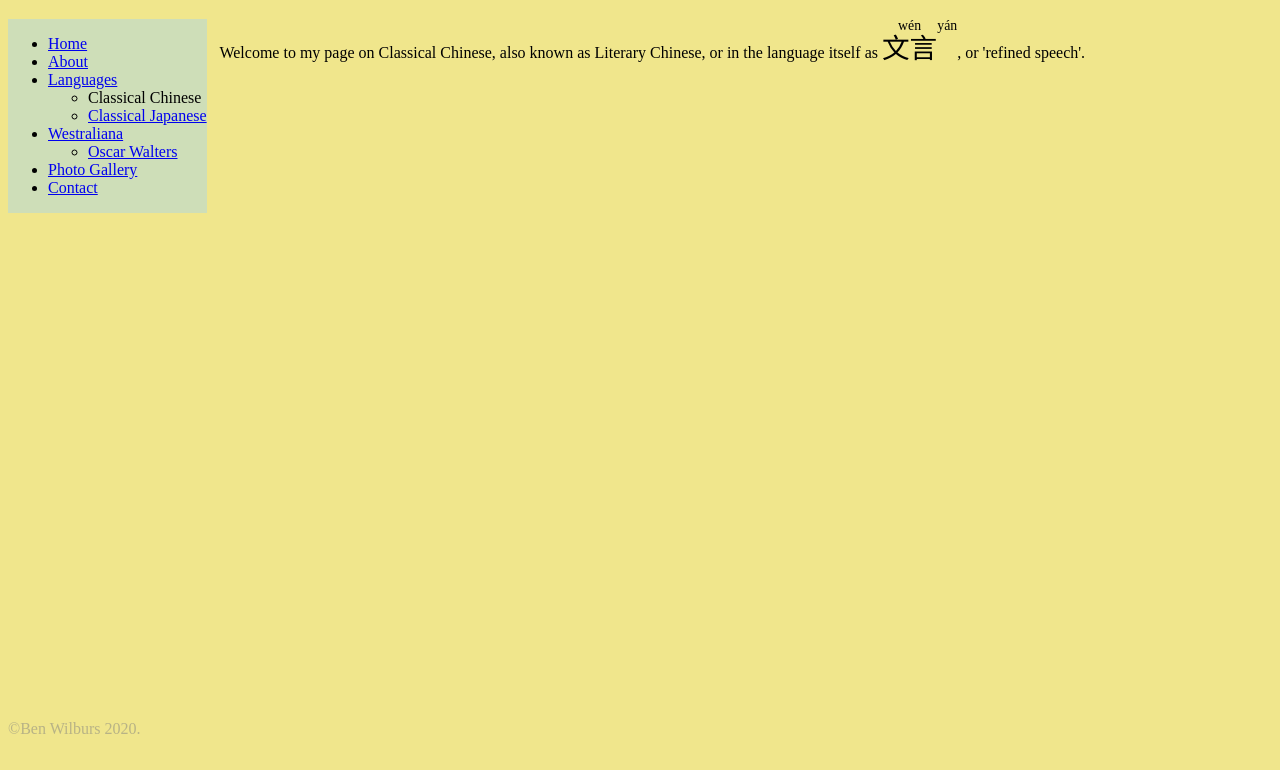
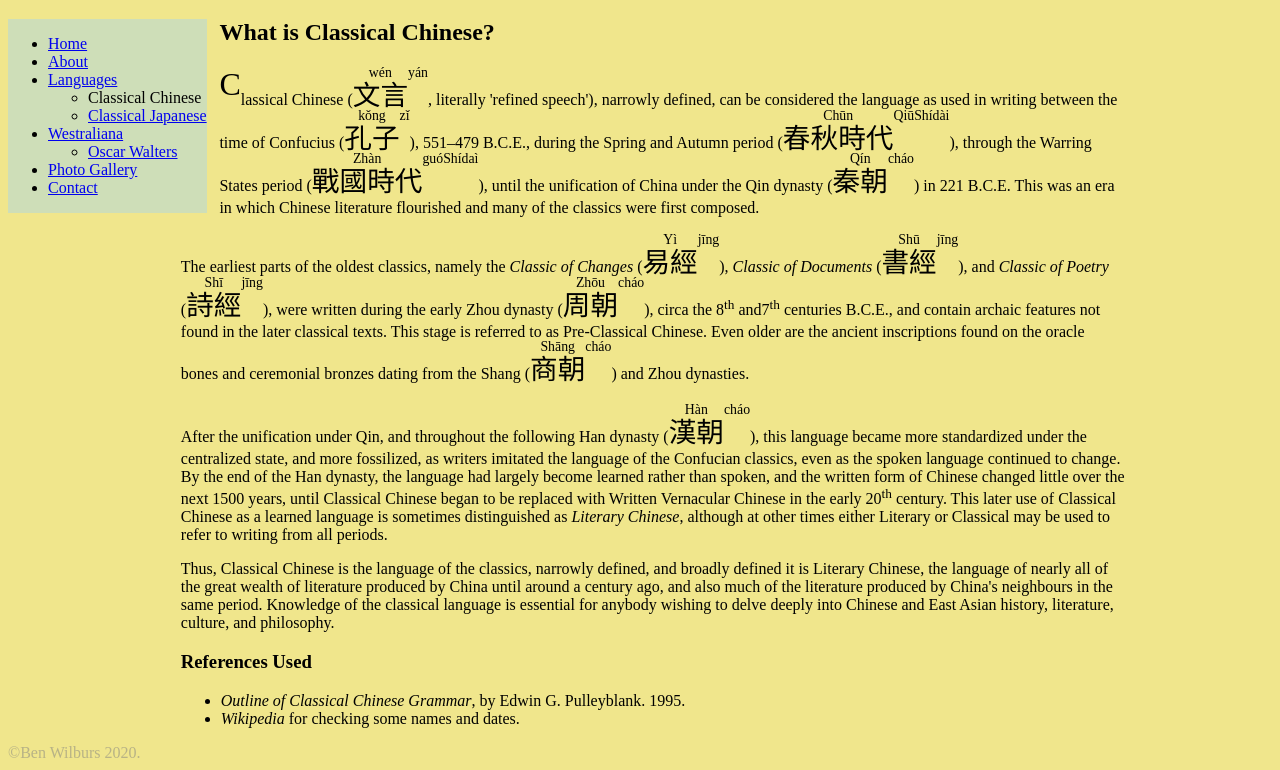
Before and after one commit to benwilburs/benwilburs.github.io, a plain HTML site: page languages/wenyan/wenyan.html in a window 1280 px wide. Shown: the part 61-831 px from the top of the page. Before the commit the page ends 807 px from the top, so only its background shows below. Drawn offline with Linux system fonts and the light colour scheme.

Commit message:
Added some info on Classical Chinese and Japanese, and a small world.

```diff
--- a/languages/wenyan/wenyan.html
+++ b/languages/wenyan/wenyan.html
@@ -34,10 +34,29 @@
     </header>
 
     <main>
+      <h2>What is Classical Chinese?</h2>
       <p>
-	Welcome to my page on Classical Chinese, also known as Literary Chinese, or in the language itself as <span lang="zh"><ruby><rb>文<rb>言
-	    <rp>(<rt>wén<rt>yán<rp>)</ruby></span>, or 'refined speech'.
+	<span class="dropcap">C</span>lassical Chinese (<span lang="zh"><ruby><rb>文<rb>言
+		<rp>(<rt>wén<rt>yán<rp>)</ruby></span>, literally 'refined speech'), narrowly defined, can be considered the language as used in writing between the time of Confucius (<span lang="zh"><ruby><rb>孔<rb>子<rp>(<rt>kǒng<rt>zǐ<rp>)</ruby></span>), 551–479 B.C.E., during the Spring and Autumn period (<span lang="zh"><ruby><rb>春<rb>秋<rb>時<rb>代<rp>(<rt>Chūn<rt>Qiū<rt>Shí<rt>dài<rp>)</ruby></span>), through the Warring States period (<span lang="zh"><ruby><rb>戰<rb>國<rb>時<rb>代<rp>(<rt>Zhàn<rt>guó<rt>Shí<rt>daì<rp>)</ruby></span>), until the unification of China under the Qin dynasty (<span lang="zh"><ruby><rb>秦<rb>朝<rp>(<rt>Qín<rt>cháo<rp>)</ruby></span>) in 221 B.C.E. This was an era in which Chinese literature flourished and many of the classics were first composed.
       </p>
+
+      <p>
+	The earliest parts of the oldest classics, namely the <em>Classic of Changes</em> (<span lang="zh"><ruby><rb>易<rb>經<rp>(<rt>Yì<rt>jīng<rp>)</ruby></span>), <em>Classic of Documents</em> (<span lang="zh"><ruby><rb>書<rb>經<rp>(<rt>Shū<rt>jīng<rp>)</ruby></span>), and <em>Classic of Poetry</em> (<span lang="zh"><ruby><rb>詩<rb>經<rp>(<rt>Shī<rt>jīng<rp>)</ruby></span>), were written during the early Zhou dynasty (<span lang="zh"><ruby><rb>周<rb>朝<rp>(<rt>Zhōu<rt>cháo<rp>)</ruby></span>), circa the 8<sup>th</sup> and7<sup>th</sup> centuries B.C.E., and contain archaic features not found in the later classical texts. This stage is referred to as Pre-Classical Chinese. Even older are the ancient inscriptions found on the oracle bones and ceremonial bronzes dating from the Shang (<span lang="zh"><ruby><rb>商<rb>朝<rp>(<rt>Shāng<rt>cháo<rp>)</ruby></span>) and Zhou dynasties.
+      </p>
+
+      <p>
+	After the unification under Qin, and throughout the following Han dynasty (<span lang="zh"><ruby><rb>漢<rb>朝<rp>(<rt>Hàn<rt>cháo<rp>)</ruby></span>), this language became more standardized under the centralized state, and more fossilized, as writers imitated the language of the Confucian classics, even as the spoken language continued to change. By the end of the Han dynasty, the language had largely become learned rather than spoken, and the written form of Chinese changed little over the next 1500 years, until Classical Chinese began to be replaced with Written Vernacular Chinese in the early 20<sup>th</sup> century. This later use of Classical Chinese as a learned language is sometimes distinguished as <em>Literary Chinese</em>, although at other times either Literary or Classical may be used to refer to writing from all periods.
+      </p>
+
+      <p>
+	Thus, Classical Chinese is the language of the classics, narrowly defined, and broadly defined it is Literary Chinese, the language of nearly all of the great wealth of literature produced by China until around a century ago, and also much of the literature produced by China's neighbours in the same period. Knowledge of the classical language is essential for anybody wishing to delve deeply into Chinese and East Asian history, literature, culture, and philosophy.
+      </p>
+      <h3>References Used</h3>
+      <ul>
+	<li><cite>Outline of Classical Chinese Grammar</cite>, by Edwin G. Pulleyblank. <time>1995</time>.</li>
+	<li><cite>Wikipedia</cite> for checking some names and dates.</li>
+      </ul>
+
     </main>
     </div>
     <footer>©Ben Wilburs 2020.</footer>
--- a/styles.css
+++ b/styles.css
@@ -12,8 +12,9 @@ nav {
 }
 
 main {
-    padding-left: 12.5vw;
-    padding-right: 12.5vw;
+    padding-left: 13.5vw;
+    padding-right: 11.5vw;
+    z-index: 1;
 }
 
 h1 {
```
Also changed, not shown: contact.html (+6 -0 lines), languages/bungo/bungo.html (+14 -2 lines), languages/languages.html (+6 -0 lines), graphics/spinningglobe.gif (added).
